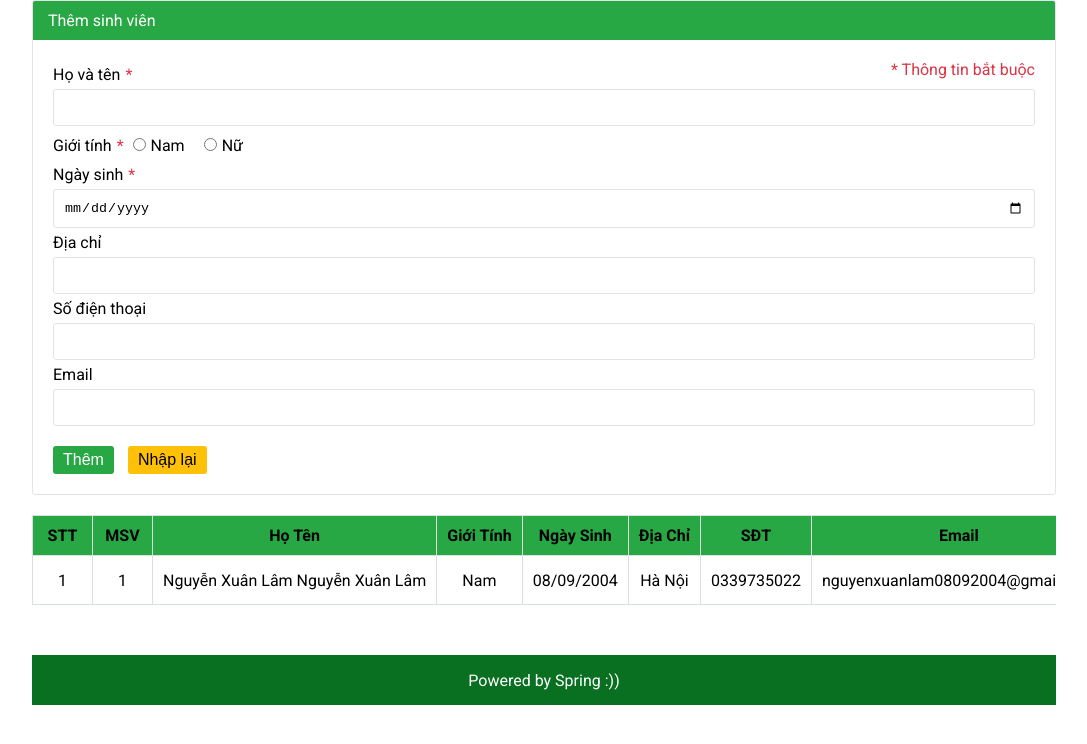
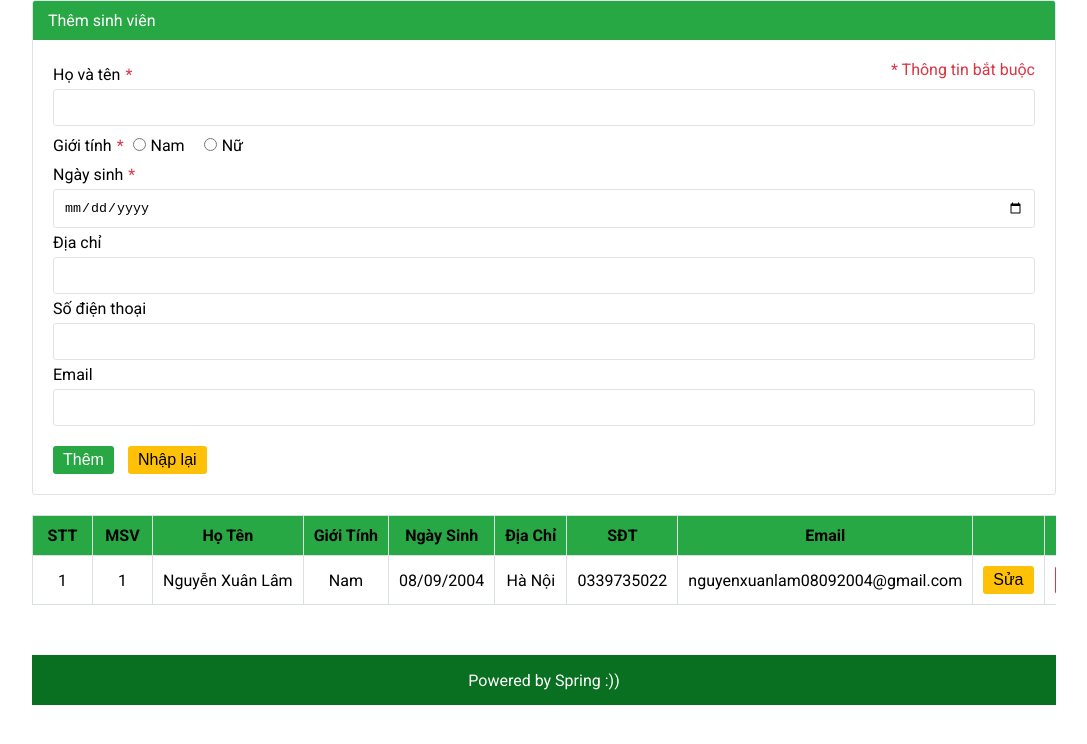
Before and after one commit to spring8904/student-management, a plain HTML site: page index.html in a window 1280 px wide. Shown: the whole page, without its empty margins (96-1183 px from the left). Drawn offline with Linux system fonts and the light colour scheme; no server answers.

Commit message:
fix html file

```diff
--- a/index.html
+++ b/index.html
@@ -63,7 +63,7 @@
                     <tr>
                         <td>1</td>
                         <td>1</td>
-                        <td>Nguyễn Xuân Lâm Nguyễn Xuân Lâm</td>
+                        <td>Nguyễn Xuân Lâm</td>
                         <td>Nam</td>
                         <td>08/09/2004</td>
                         <td>Hà Nội</td>
```
